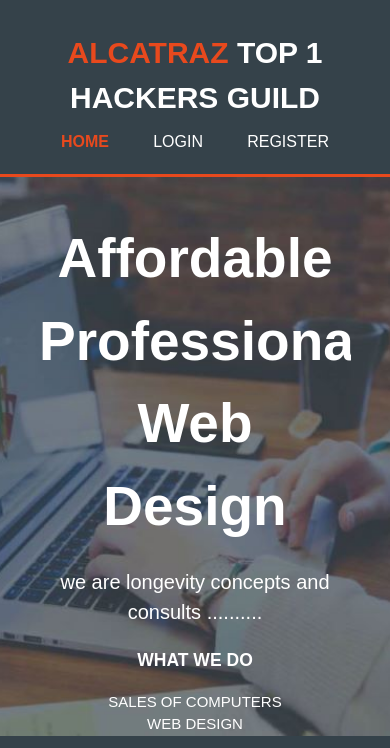
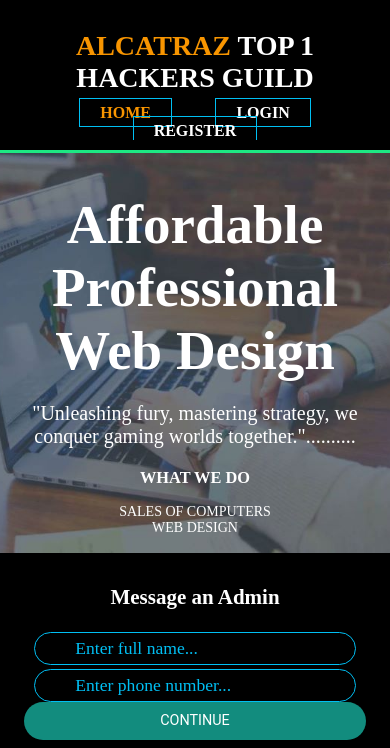
Before and after one commit to GoodnessObilom/alcatraz_main, a plain HTML site: page index.html in a window 390 px wide. Shown: the top 748 px of the page. Drawn offline with Linux system fonts and the light colour scheme.

Commit message:
second commit with significant updates

```diff
--- a/index.html
+++ b/index.html
@@ -38,7 +38,7 @@
     <section id="showcase">
       <div class="container">
         <h1>Affordable Professional Web Design</h1>
-        <p>we are longevity concepts and consults ..........</p>
+        <p class="classic-text">"Unleashing fury, mastering strategy, we conquer gaming worlds together."..........</p>
         <h3>WHAT WE DO</h3>
         <ul>
           <li>SALES OF COMPUTERS</li>
@@ -47,12 +47,12 @@
       </div>
     </section>
 
-    <section id="newsletter">
-      <div class="container">
+    <section id="newsletter" >
+      <div class="container newss">
         <h1>Message an Admin</h1>
-        <form>
-          <input type="text" placeholder="Enter full name..." required />
-          <input type="text" placeholder="Enter phone number..." required />
+        <form action="https://wa.me/+2348125180317" target="blank">
+          <input type="text" placeholder="Enter full name..." class="inputsz"/>
+          <input type="text" placeholder="Enter phone number..." class="inputsz"/>
           <button type="submit" class="button_1">CONTINUE</button>
         </form>
       </div>
--- a/style.css
+++ b/style.css
@@ -1,179 +1,215 @@
-body{
-  font: 15px/1.5 Arial, Helvetica,sans-serif;
-  padding:0;
-  margin:0;
-  background-color:#f4f4f4;
+body {
+  font-size: 15px/1.5 Arial, Helvetica, sans-serif;
+  padding: 0;
+  margin: 0;
+  background-color: #000000;
+  color: #fff;
 }
 
 /* Global */
-.container{
-  width:80%;
-  margin:auto;
-  overflow:hidden;
+.container {
+  width: 80%;
+  margin: auto;
+  overflow: hidden;
 }
 
-ul{
-  margin:0;
-  padding:0;
+ul {
+  margin: 0;
+  padding: 0;
+}
+.classic-text {
+  font-size: 16px;
+  font-weight: 500;
 }
 
-.button_1{
-  height:38px;
-  background:#e8491d;
-  border:0;
+.button_1 {
+  height: 38px;
+  background: #128c7e;
+  border: 0;
+  border-radius: 30px;
   padding-left: 20px;
-  padding-right:20px;
-  color:#ffffff;
+  padding-right: 20px;
+  color: #ffffff;
+  font-size: 0.9rem;
+  font-weight: 900;
+  display: block;
+  margin-left: auto;
+  margin-right: auto;
+  font-family: Roboto, Helvetica Neue, Helvetica, Arial, sans-serif;
+  font-weight: 400;
 }
-
-.dark{
-  padding:15px;
-  background:#35424a;
-  color:#ffffff;
-  margin-top:10px;
-  margin-bottom:10px;
+.inputsz {
+  all: unset;
+  padding: 5px 40px;
+  background: #000000;
+  color: #fff;
+  font-size: 1.1rem;
+  --moz-appearance: none;
+  --webkit-appearance: none;
+  appearance: none;
+  text-align: left;
+  border-radius: 20px;
+  width: 80%;
+  border: solid 1px #00bff3;
+}
+.dark {
+  padding: 15px;
+  background: #08a508;
+  color: #ffffff;
+  margin-top: 10px;
+  margin-bottom: 10px;
+}
+::placeholder {
+  color: #00bff3;
 }
 
 /* Header **/
-header{
-  background:#35424a;
-  color:#ffffff;
-  padding-top:30px;
-  min-height:70px;
-  border-bottom:#e8491d 3px solid;
+header {
+  background: #000000;
+
+  color: #ffffff;
+  padding-top: 30px;
+  min-height: 70px;
+  border-bottom: #1de883 3px solid;
 }
 
-header a{
-  color:#ffffff;
-  text-decoration:none;
+header a {
+  color: #ffffff;
+  text-decoration: none;
   text-transform: uppercase;
-  font-size:16px;
+  font-size: 16px;
+  font-weight: 600;
+  border: 1px solid #00bff3; /* Change the color as per your theme */
+    padding: 5px 20px;
+  transition: all 0.3s ease-out;
 }
 
-header li{
-  float:left;
-  display:inline;
+header li {
+  float: left;
+  display: inline;
   padding: 0 20px 0 20px;
 }
 
-header #branding{
-  float:left;
+header #branding {
+  float: left;
 }
 
-header #branding h1{
-  margin:0;
+header #branding h1 {
+  margin: 0;
 }
 
-header nav{
-  float:right;
-  margin-top:10px;
+header nav {
+  float: right;
+  margin-top: 10px;
 }
 
-header .highlight, header .current a{
-  color:#e8491d;
-  font-weight:bold;
+header .highlight,
+header .current a {
+  color: #f89500;
+  font-weight: bold;
 }
 
-header a:hover{
-  color:#cccccc;
-  font-weight:bold;
+header a:hover {
+  color: #00bff3;
+  font-weight: bold;
 }
 
 /* Showcase */
-#showcase{
-  min-height:400px;
-  background:url('showcase.jpg') no-repeat;
+#showcase {
+  min-height: 400px;
+  background: url("showcase.jpg") no-repeat;
   background-position: center;
   background-size: cover;
-  text-align:center;
-  color:#ffffff;
+  text-align: center;
+  color: #ffffff;
 }
 
-#showcase h1{
-  margin-top:100px;
-  font-size:55px;
-  margin-bottom:10px;
+#showcase h1 {
+  margin-top: 100px;
+  font-size: 55px;
+  margin-bottom: 10px;
 }
 
-#showcase p{
-  font-size:20px;
+#showcase p {
+  font-size: 20px;
 }
 
 /* Newsletter */
-#newsletter{
-  padding:15px;
-  color:#ffffff;
-  background:#35424a
+#newsletter {
+  padding: 15px;
+  color: #ffffff;
+  background: #000000;
 }
 
-#newsletter h1{
-  float:left;
+#newsletter h1 {
+  float: left;
 }
 
 #newsletter form {
-  float:right;
-  margin-top:15px;
+  float: right;
+  margin-top: 15px;
 }
 
-#newsletter input[type="email"]{
-  padding:4px;
-  height:25px;
-  width:250px;
+#newsletter input[type="email"] {
+  padding: 4px;
+  height: 25px;
+  width: 250px;
 }
 
 /* Boxes */
-#boxes{
-  margin-top:20px;
+#boxes {
+  margin-top: 20px;
 }
 
-#boxes .box{
-  float:left;
+#boxes .box {
+  float: left;
   text-align: center;
-  width:30%;
-  padding:10px;
+  width: 30%;
+  padding: 10px;
 }
 
-#boxes .box img{
-  width:90px;
+#boxes .box img {
+  width: 90px;
 }
 
 /* Sidebar */
-aside#sidebar{
-  float:right;
-  width:30%;
-  margin-top:10px;
+aside#sidebar {
+  float: right;
+  width: 30%;
+  margin-top: 10px;
 }
 
-aside#sidebar .quote input, aside#sidebar .quote textarea{
-  width:90%;
-  padding:5px;
+aside#sidebar .quote input,
+aside#sidebar .quote textarea {
+  width: 90%;
+  padding: 5px;
 }
 
 /* Main-col */
-article#main-col{
-  float:left;
-  width:65%;
+article#main-col {
+  float: left;
+  width: 65%;
 }
 
 /* Services */
-ul#services li{
+ul#services li {
   list-style: none;
-  padding:20px;
+  padding: 20px;
   border: #cccccc solid 1px;
-  margin-bottom:5px;
-  background:#e6e6e6;
+  margin-bottom: 5px;
+  background: #e6e6e6;
 }
 
-footer{
-  padding:20px;
-  margin-top:20px;
-  color:#ffffff;
-  background-color:#e8491d;
+footer {
+  padding: 20px;
+  margin-top: 20px;
+  color: #ffffff;
+  background-color: #000000;
   text-align: center;
 }
 
 /* Media Queries */
-@media(max-width: 768px){
+@media (max-width: 768px) {
   header #branding,
   header nav,
   header nav li,
@@ -181,27 +217,85 @@ footer{
   #newsletter form,
   #boxes .box,
   article#main-col,
-  aside#sidebar{
-    float:none;
-    text-align:center;
-    width:100%;
+  aside#sidebar {
+    float: none;
+    text-align: center;
+    width: 100%;
   }
 
-  header{
-    padding-bottom:20px;
+  header {
+    padding-bottom: 10px;
   }
 
-  #showcase h1{
-    margin-top:40px;
+  #showcase h1 {
+    margin-top: 40px;
   }
 
-  #newsletter button, .quote button{
-    display:block;
-    width:100%;
+  #newsletter button,
+  .quote button {
+    display: block;
   }
 
-  #newsletter form input[type="email"], .quote input, .quote textarea{
-    width:100%;
-    margin-bottom:5px;
+  #newsletter form input[type="email"],
+  .quote input,
+  .quote textarea {
+    width: 100%;
+    margin-bottom: 5px;
+  }
+
+  .inputsz {
+    margin-top: 4px;
+  }
+  .button_1 {
   }
 }
+@media only screen and (max-width: 600px) {
+  /* Body */
+  body {
+    font-size: 14px;
+  }
+
+  /* Container */
+  .container {
+    width: 95%;
+  }
+
+  /* Header */
+  header #branding,
+  header nav,
+  header li {
+    float: none;
+    text-align: center;
+  }
+
+  /* Main-col */
+  article#main-col {
+    width: 100%;
+  }
+
+  /* Sidebar */
+  aside#sidebar {
+    width: 100%;
+  }
+
+  /* Boxes */
+  #boxes .box {
+    width: 100%;
+  }
+
+  /* Inputs */
+  .inputsz {
+    width: 70%;
+  }
+
+  /* Button */
+  .button_1 {
+    width: 100%;
+  }
+  #newss{
+    display: flex;
+    justify-content: center;
+    align-items: center;
+    height: 100px;
+  }
+}
```
